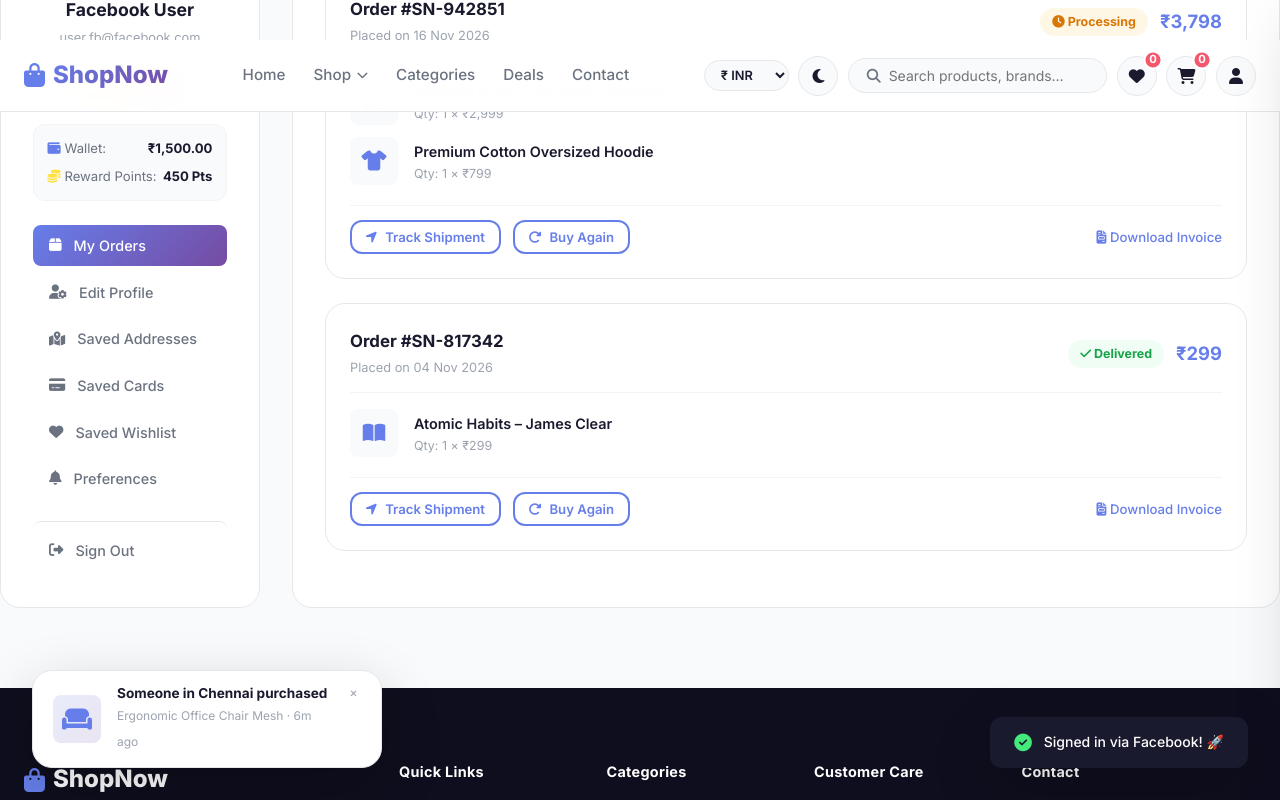
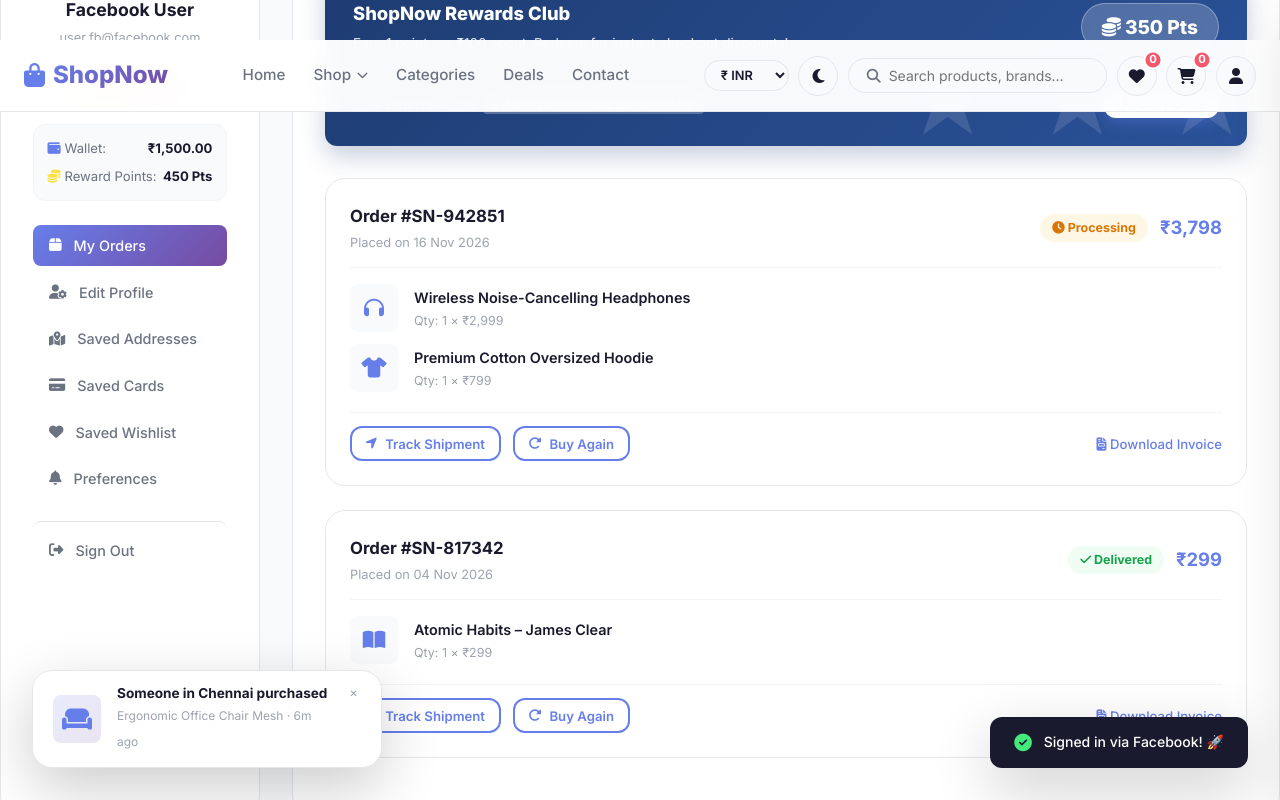
Before and after one commit to AkashAS1102/Shopping-website-frontend, a plain HTML site: page account.html in a window 1280 px wide. Both pictures are taken after a click on the button "Facebook". Shown: the part 608-1408 px from the top of the page. Drawn offline with Linux system fonts and the light colour scheme.

Commit message:
Add files via upload

```diff
--- a/account.html
+++ b/account.html
@@ -257,10 +257,28 @@
           <div class="dash-panel active" id="tabOrders">
             <div style="display:flex;justify-content:space-between;align-items:center;flex-wrap:wrap;gap:1rem;margin-bottom:1.5rem;padding-bottom:1rem;border-bottom:1px solid var(--border);">
               <h3 style="margin:0;border:none;padding:0;">Order History</h3>
-              <div style="display:flex;gap:.5rem;">
+              <div style="display:flex;gap:.5rem;align-items:center;flex-wrap:wrap;">
+                <button id="exportOrdersCSV" class="btn btn-outline" style="padding:.35rem .75rem;font-size:.8rem;"><i class="fas fa-file-csv"></i> Export CSV</button>
                 <button class="tab active" style="padding:.35rem .85rem;font-size:.8rem;" data-order-filter="all">All</button>
                 <button class="tab" style="padding:.35rem .85rem;font-size:.8rem;" data-order-filter="Processing">Processing</button>
                 <button class="tab" style="padding:.35rem .85rem;font-size:.8rem;" data-order-filter="Delivered">Delivered</button>
+              </div>
+            </div>
+
+            <!-- Loyalty Rewards & Referral Banner -->
+            <div class="loyalty-banner">
+              <div class="loyalty-header">
+                <div>
+                  <h4 style="margin:0;font-size:1.15rem;font-weight:800;">ShopNow Rewards Club</h4>
+                  <p style="margin:.25rem 0 0;font-size:.85rem;opacity:.9;">Earn 1 point per ₹100 spent. Redeem for instant checkout discounts!</p>
+                </div>
+                <div class="loyalty-points-pill">
+                  <i class="fas fa-coins text-warning"></i> <span id="userLoyaltyPoints">350</span> Pts
+                </div>
+              </div>
+              <div style="margin-top:1.25rem;padding-top:1rem;border-top:1px solid rgba(255,255,255,0.2);display:flex;justify-content:space-between;align-items:center;flex-wrap:wrap;gap:.75rem;">
+                <div style="font-size:.85rem;">Your Referral Code: <strong id="userReferralCode" style="background:rgba(255,255,255,0.25);padding:2px 8px;border-radius:4px;letter-spacing:1px;">SHOPNOW-VIP-100</strong></div>
+                <button class="btn btn-primary" id="copyReferralBtn" style="padding:.35rem .85rem;font-size:.8rem;background:#fff;color:#1e3c72;border:none;font-weight:700;"><i class="fas fa-copy"></i> Copy Code</button>
               </div>
             </div>
             <div class="orders-list" id="ordersList">
```
